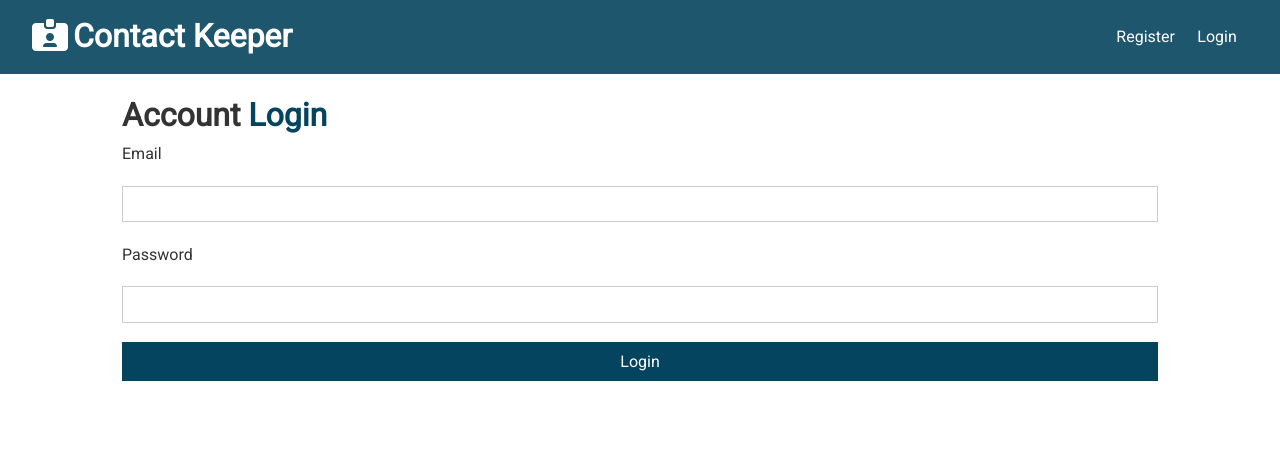
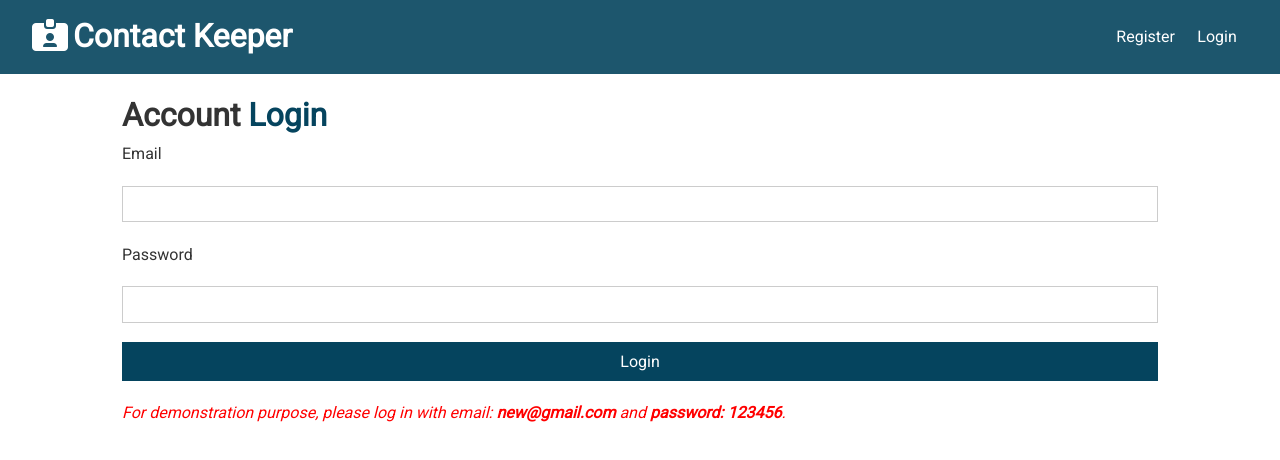
Before and after one commit to LDeng928/ContactKeeper, a React (Create React App) app in the folder client/: page /login in a window 1280 px wide. Shown: the top 460 px of the page. Built offline with nearby package versions, Linux system fonts and the light colour scheme.

Commit message:
Updated content to Login component

```diff
--- a/client/src/components/auth/Login.js
+++ b/client/src/components/auth/Login.js
@@ -64,7 +64,12 @@ export const Login = (props) => {
                 </div>
                 <input type="submit" value="Login" className='btn btn-primary btn-block' />
             </form>
-
+            <p style={textStyle}>For demonstration purpose, please log in with email: <strong>new@gmail.com</strong> and <strong>password: 123456</strong>.</p>
         </div>
     )
 }
+
+const textStyle = {
+    color: 'red',
+    fontStyle: 'italic'
+}
```
